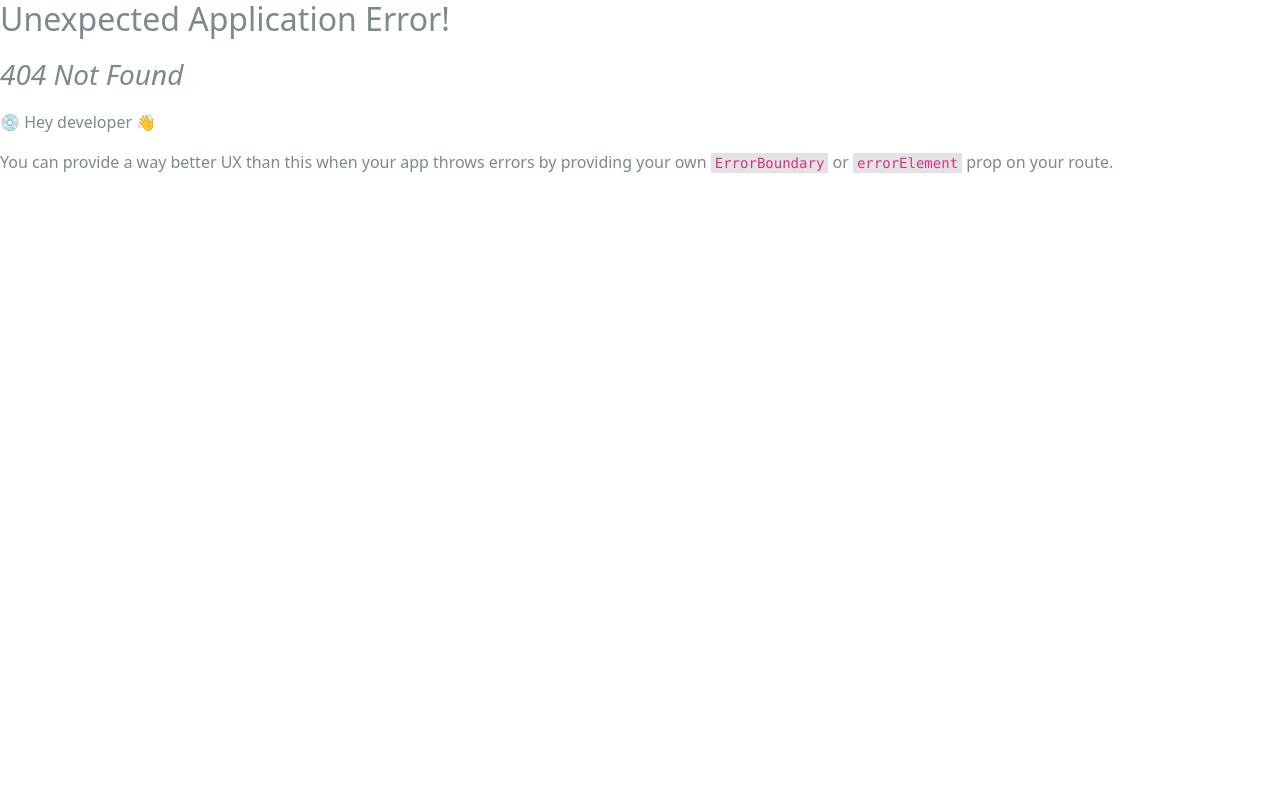
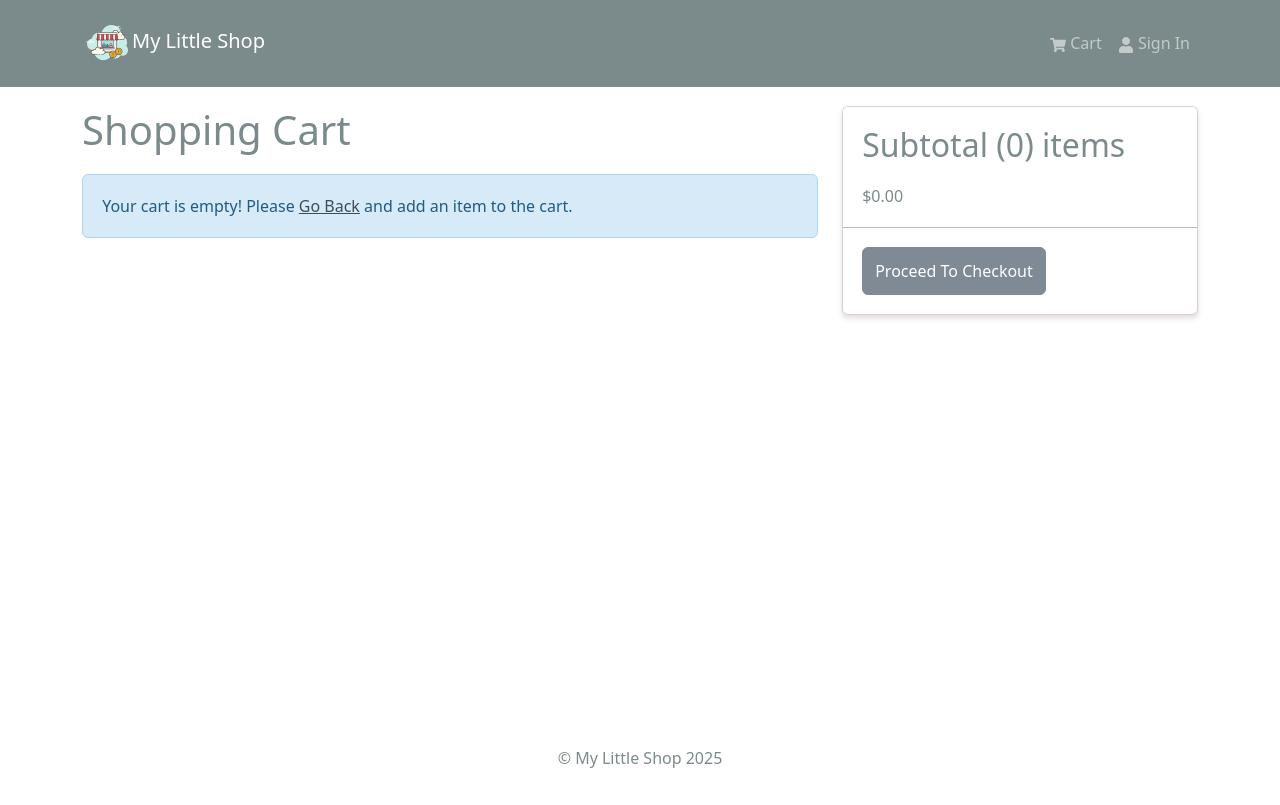
Before and after one commit to canizeus94/my-little-shop, a React (Create React App) app in the folder frontend/: page /cart in a window 1280 px wide. Before the commit this address had no page. Built offline with nearby package versions, Linux system fonts and the light colour scheme.

Commit message:
Created CartScreen.jsx & Added addToCartHandler Function

```diff
--- a/frontend/src/components/Header.jsx
+++ b/frontend/src/components/Header.jsx
@@ -10,26 +10,26 @@
 
   return (
     <header>
-      <Navbar bg="dark" variant="dark" expand="md" collapseOnSelect>
+      <Navbar bg='dark' variant='dark' expand='md' collapseOnSelect>
         {/*Create Container to center content and prevent browser stretching.*/}
         <Container>
-          <Navbar.Brand as={Link} to="/">
-            <img src={logo} alt="My Little Shop" />
+          <Navbar.Brand as={Link} to='/'>
+            <img src={logo} alt='My Little Shop' />
             My Little Shop
           </Navbar.Brand>
-          <Navbar.Toggle aria-controls="basic-navbar-nav" />
-          <Navbar.Collapse id="basic-navbar-nav">
-            <Nav className="ms-auto">
+          <Navbar.Toggle aria-controls='basic-navbar-nav' />
+          <Navbar.Collapse id='basic-navbar-nav'>
+            <Nav className='ms-auto'>
               {/*ms-auto to push items to the right.*/}
-              <Nav.Link as={Link} to="/cart">
+              <Nav.Link as={Link} to='/cart'>
                 <FaShoppingCart /> Cart
                 {cartItems.length > 0 && (
-                  <Badge pill bg="success" style={{ marginLeft: '5px' }}>
-                    {cartItems.reduce((a, c) => a + c.qty, 0)}
+                  <Badge pill bg='success' style={{ marginLeft: '5px' }}>
+                    {cartItems.reduce((acc, c) => acc + c.qty, 0)}
                   </Badge>
                 )}
               </Nav.Link>
-              <Nav.Link as={Link} to="/login">
+              <Nav.Link as={Link} to='/login'>
                 <FaUser /> Sign In
               </Nav.Link>
             </Nav>
--- a/frontend/src/index.js
+++ b/frontend/src/index.js
@@ -1,6 +1,11 @@
 import React from 'react';
 import ReactDOM from 'react-dom/client';
-import { createBrowserRouter, createRoutesFromElements, Route, RouterProvider } from 'react-router-dom';
+import {
+  createBrowserRouter,
+  createRoutesFromElements,
+  Route,
+  RouterProvider,
+} from 'react-router-dom';
 import { Provider } from 'react-redux';
 import store from './store';
 //import 'bootstrap/dist/css/bootstrap.min.css';
@@ -10,13 +15,15 @@
 import reportWebVitals from './reportWebVitals';
 import HomeScreen from './screens/HomeScreen';
 import ProductScreen from './screens/ProductScreen';
+import CartScreen from './screens/CartScreen';
 
 // Create a router with a single route that renders the App component.
 const router = createBrowserRouter(
   createRoutesFromElements(
-    <Route path='/' element={<App />} >
+    <Route path='/' element={<App />}>
       <Route index={true} path='/' element={<HomeScreen />} />
       <Route path='product/:id' element={<ProductScreen />} />
+      <Route path='cart' element={<CartScreen />} />
     </Route>
   )
 );
@@ -24,7 +31,7 @@
 const root = ReactDOM.createRoot(document.getElementById('root'));
 root.render(
   <React.StrictMode>
-    <Provider store={store} >
+    <Provider store={store}>
       <RouterProvider router={router} />
     </Provider>
   </React.StrictMode>
--- /dev/null
+++ b/frontend/src/screens/CartScreen.jsx
@@ -0,0 +1,113 @@
+import React from 'react';
+import { Link, useNavigate } from 'react-router-dom';
+import { useDispatch, useSelector } from 'react-redux';
+import {
+  Row,
+  Col,
+  ListGroup,
+  Image,
+  Form,
+  Button,
+  Card,
+} from 'react-bootstrap';
+import { FaTrash } from 'react-icons/fa';
+import Message from '../components/Message';
+import { addToCart } from '../slices/cartSlice';
+
+const CartScreen = () => {
+  const navigate = useNavigate();
+  const dispatch = useDispatch();
+
+  const cart = useSelector((state) => state.cart);
+  const { cartItems } = cart;
+
+  {
+    /**
+     * The addToCartHandler does not return a Promise therefore,
+     * async function is not used.
+     *
+     * This is triggered when the user changes the quantity of a
+     * product in the CartScreen.
+     */
+  }
+  const addToCartHandler = (product, qty) => {
+    dispatch(addToCart({ ...product, qty }));
+  };
+
+  return (
+    <Row>
+      <Col md={8}>
+        <h1 style={{ marginBottom: '20px' }}>Shopping Cart</h1>
+        {cartItems.length === 0 ? (
+          <Message variant={'info'}>
+            Your cart is empty! Please <Link to='/'>Go Back</Link> and add an
+            item to the cart.
+          </Message>
+        ) : (
+          <ListGroup variant='flush'>
+            {cartItems.map((item) => (
+              <ListGroup.Item key={item._id}>
+                <Row>
+                  <Col md={2}>
+                    <Image src={item.image} alt={item.name} fluid rounded />
+                  </Col>
+                  <Col md={3}>
+                    <Link to={`/product/${item._id}`}>{item.name}</Link>
+                  </Col>
+                  <Col md={2}>${item.price}</Col>
+                  <Col md={2}>
+                    <Form.Control
+                      as='select'
+                      value={item.qty}
+                      onChange={(e) =>
+                        addToCartHandler(item, Number(e.target.value))
+                      }
+                    >
+                      {[...Array(item.countInStock).keys()].map((x) => (
+                        <option key={x + 1} value={x + 1}>
+                          {x + 1}
+                        </option>
+                      ))}
+                    </Form.Control>
+                  </Col>
+                  <Col md={2}>
+                    <Button type='button' variant='light'>
+                      <FaTrash />
+                    </Button>
+                  </Col>
+                </Row>
+              </ListGroup.Item>
+            ))}
+          </ListGroup>
+        )}
+      </Col>
+      <Col md={4}>
+        <Card>
+          <ListGroup variant='flush'>
+            <ListGroup.Item>
+              <h2>
+                Subtotal ({cartItems.reduce((acc, item) => acc + item.qty, 0)})
+                items
+              </h2>
+              $
+              {cartItems
+                .reduce((acc, item) => acc + item.qty * item.price, 0)
+                .toFixed(2)}
+            </ListGroup.Item>
+            <ListGroup.Item>
+              <Button
+                type='button'
+                className='btn-block'
+                disabled={cartItems.length === 0}
+              >
+                Proceed To Checkout
+              </Button>
+            </ListGroup.Item>
+          </ListGroup>
+        </Card>
+      </Col>
+    </Row>
+  );
+};
+
+export default CartScreen;
```
